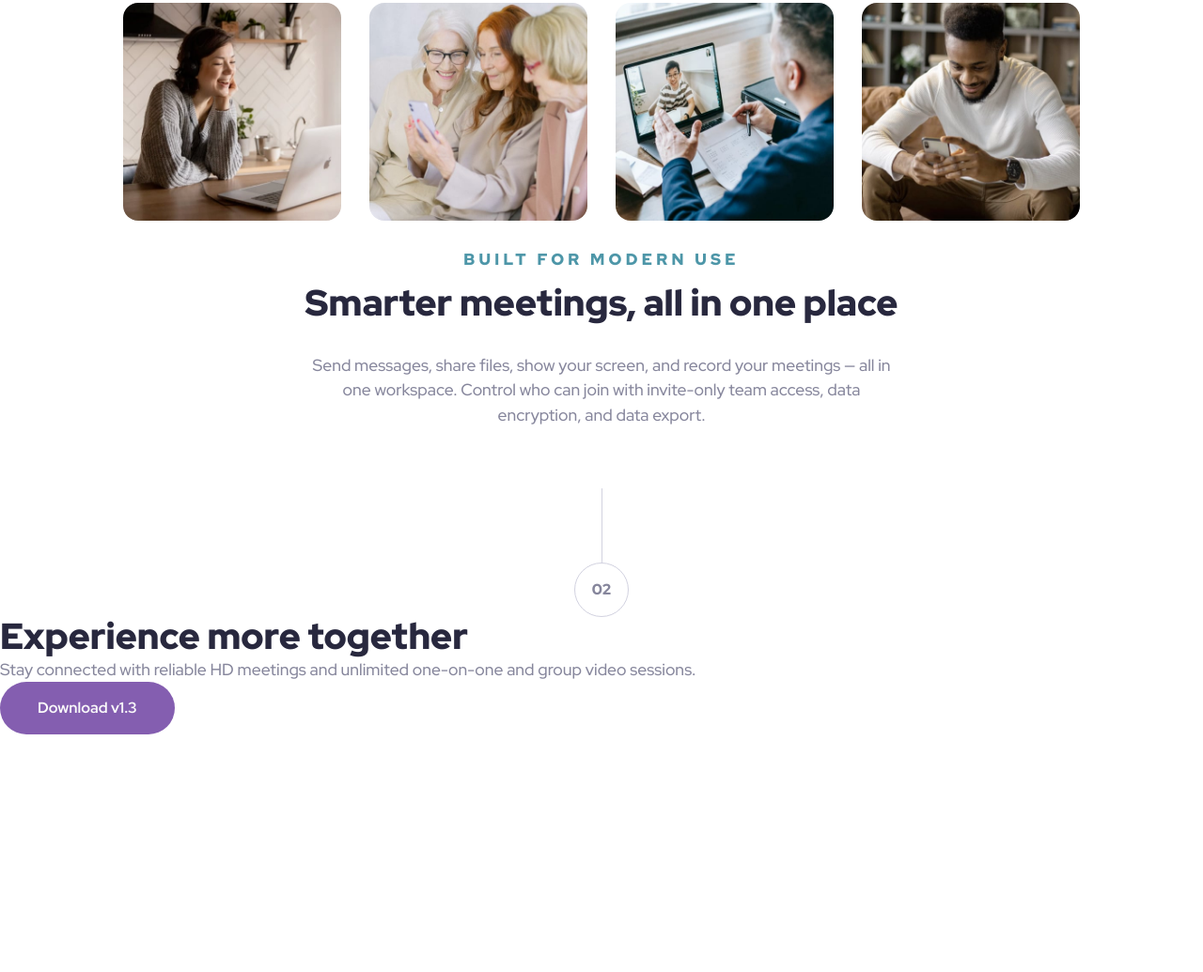
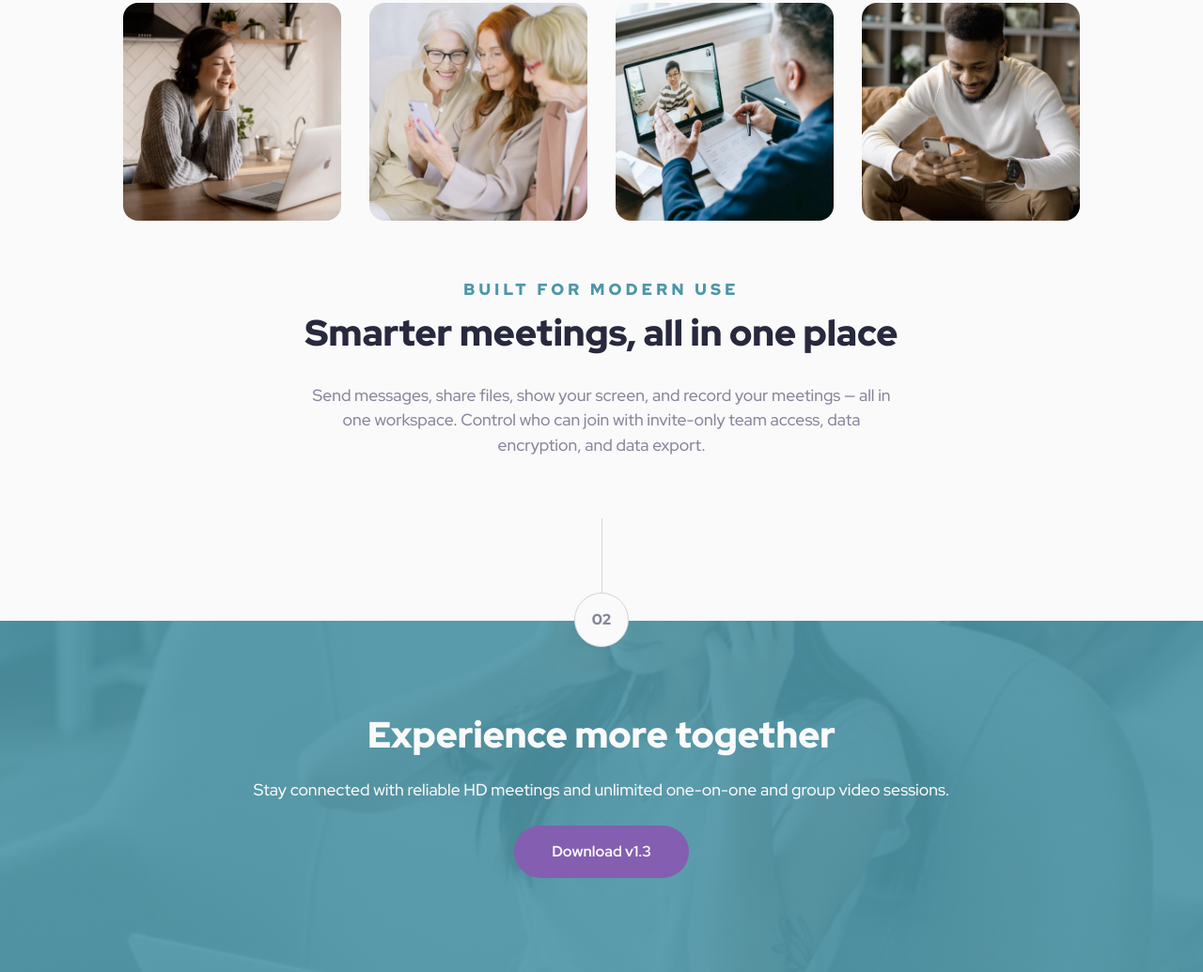
Before and after one commit to jyeharry/meet-landing-page, a plain HTML site: page index.html in a window 1280 px wide. Shown: the part 744-1779 px from the top of the page at 94% size. Before the commit the page ends 1526 px from the top, so only its background shows below. Drawn offline with Linux system fonts and the light colour scheme.

Commit message:
Most styling done

```diff
--- a/css/style.css
+++ b/css/style.css
@@ -7,6 +7,8 @@
   --slate-600: hsl(240, 10%, 57%);
   --slate-900: hsl(240, 21%, 20%);
   --white: hsl(0, 0%, 98%);
+
+  --step-label-size: 3.5rem;
 
   /* @link https://utopia.fyi/space/calculator?c=375,8,1.2,1440,8,1.25,5,2,&s=0.5,2|3|4|5|6|7|8|9|10|14,3xl-7xl|xl-6xl&g=s,l,xl,12 */
   /* https://utopia.fyi/space/calculator?c=375,8,1.2,768,8,1.25,5,2,&s=0.5,2%7C3%7C4%7C5%7C6%7C7%7C8%7C9%7C10%7C14,s-l%7Cm-xl%7Cxl-4xl%7Cxl-7xl&g=s,l,xl,12 */
@@ -76,15 +78,31 @@
 
   /* @link https://utopia.fyi/clamp/calculator?a=768,1440,156—256 */
   --fluid-156-256: clamp(9.75rem, 2.6071rem + 14.881vw, 16rem);
+
+  /* @link https://utopia.fyi/clamp/calculator?a=768,1440,64—112 */
+  --fluid-64-112: clamp(4rem, 0.5714rem + 7.1429vw, 7rem);
 }
 
 body {
   font-family: "Red Hat Display", sans-serif;
+  color: var(--slate-600);
+  background-color: var(--white);
+}
+
+h1,
+h2,
+h3,
+h4 {
+  color: var(--slate-900);
+  text-wrap-style: balance;
+}
+
+p {
+  text-wrap-style: pretty;
 }
 
 h1,
 .txt-1 {
-  color: var(--slate-900);
   font-size: var(--step-1);
   letter-spacing: 0;
   line-height: 1.1;
@@ -92,7 +110,6 @@ h1,
 }
 
 .txt-2 {
-  color: var(--slate-900);
   font-size: var(--step-2);
   letter-spacing: 0;
   line-height: 1.1;
@@ -100,7 +117,6 @@ h1,
 }
 
 .txt-3 {
-  color: var(--cyan-600);
   font-size: var(--step-3);
   letter-spacing: 0.25em;
   line-height: 1.1;
@@ -109,7 +125,6 @@ h1,
 
 p,
 .txt-4 {
-  color: var(--slate-600);
   font-size: var(--step-4);
   letter-spacing: 0;
   line-height: 1.5;
@@ -118,7 +133,6 @@ p,
 
 .txt-5,
 .btn {
-  color: var(--slate-900);
   font-size: 1rem;
   letter-spacing: 0;
   line-height: 1.5;
@@ -151,6 +165,22 @@ header {
 
 .stack > * + * {
   margin-block-start: var(--space, 1.5rem);
+}
+
+.stack--sm > * + * {
+  --space: 1rem;
+}
+
+.stack--md > * + * {
+  --space: 2rem;
+}
+
+.stack--lg > * + * {
+  --space: 4rem;
+}
+
+.white {
+  color: var(--white);
 }
 
 .btn {
@@ -213,11 +243,16 @@ header {
   padding-inline: var(--fluid-32-80);
 }
 
+.highlights__hgroup {
+  color: var(--cyan-600);
+}
+
 .step-label {
   border: 1px solid var(--slate-300);
   border-radius: 50%;
-  width: 3.5rem;
-  height: 3.5rem;
+  background-color: var(--white);
+  width: var(--step-label-size);
+  height: var(--step-label-size);
   justify-content: center;
   color: var(--slate-600);
   position: relative;
@@ -253,3 +288,53 @@ header {
     max-width: var(--fluid-156-256);
   }
 }
+
+.footer__content-background {
+  --overlay: hsla(from var(--cyan-600) h s l / 0.9);
+
+  background-image: linear-gradient(var(--overlay), var(--overlay)),
+    url(../assets/mobile/image-footer.jpg);
+  background-size: cover;
+  background-position: center;
+  background-repeat: no-repeat;
+
+  @media (width >= 768px) {
+    background-image: linear-gradient(var(--overlay), var(--overlay)),
+      url(../assets/tablet/image-footer.jpg);
+  }
+
+  @media (width >= 1440px) {
+    background-image: linear-gradient(var(--overlay), var(--overlay)),
+      url(../assets/desktop/image-footer.jpg);
+  }
+}
+
+.footer__content {
+  --measure: 70rem;
+
+  padding-block: var(--fluid-64-112);
+  padding-inline: var(--fluid-32-80);
+  margin-block-start: calc(var(--step-label-size) / -2);
+
+  display: flex;
+  flex-direction: column;
+  gap: 1.5rem;
+
+  @media (width >= 1440px) {
+    flex-direction: row;
+    justify-content: space-between;
+    align-items: flex-start;
+    gap: 2rem;
+    text-align: left;
+
+    > * {
+      flex: 0 33%;
+    }
+  }
+}
+
+.footer__btn-container {
+  display: flex;
+  gap: var(--space-m);
+  justify-content: flex-end;
+}
--- a/index.html
+++ b/index.html
@@ -53,7 +53,7 @@
       </picture>
     </section>
 
-    <section class="highlights stack" style="--space: 4rem">
+    <section class="highlights stack stack--lg">
       <div class="step-label center txt-5">01</div>
       <div class="highlights__imgs-wrapper">
         <div class="highlights__imgs-wrapper-inner">
@@ -81,8 +81,8 @@
           />
         </div>
       </div>
-      <div class="center stack" style="--space: 2rem">
-        <hgroup class="stack" style="--space: 1rem">
+      <div class="center stack stack--md">
+        <hgroup class="highlights__hgroup stack stack--sm">
           <p class="txt-3">BUILT FOR MODERN USE</p>
           <h2 class="txt-2">Smarter meetings, all in one place</h2>
         </hgroup>
@@ -94,15 +94,21 @@
       </div>
     </section>
 
-    <section class="cta">
+    <section class="footer">
       <div class="step-label center txt-5">02</div>
-      <h2 class="txt-2">Experience more together</h2>
-      <p>
-        Stay connected with reliable HD meetings and unlimited one-on-one and
-        group video sessions.
-      </p>
+      <div class="footer__content-background">
+        <div class="footer__content white center">
+          <h2 class="white txt-2">Experience more together</h2>
+          <p>
+            Stay connected with reliable HD meetings and unlimited one-on-one
+            and group video sessions.
+          </p>
 
-      <button class="btn">Download v1.3</button>
+          <div class="footer__btn-container">
+            <button class="btn">Download v1.3</button>
+          </div>
+        </div>
+      </div>
     </section>
   </body>
 </html>
```
